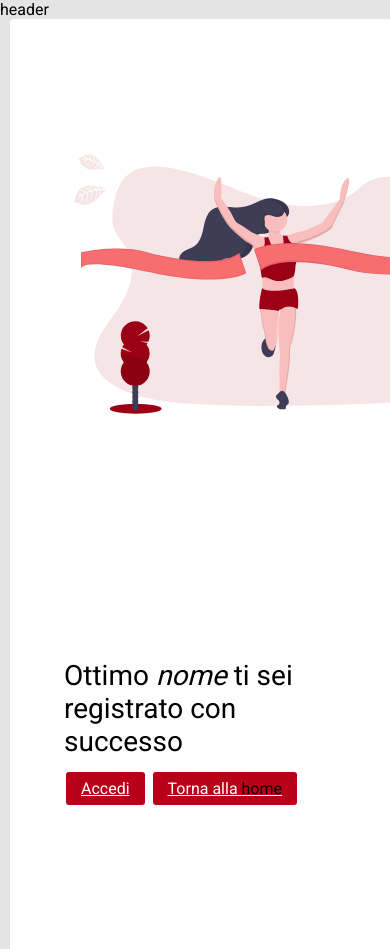
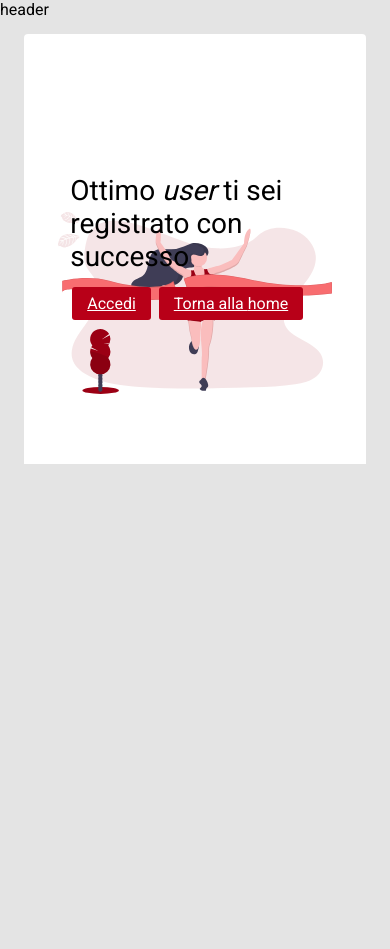
Before and after one commit to Tecwebberz/concorso-accattivante-accessibile, a PHP site: page /templates/registrationsuccess.template.html in a window 390 px wide; the page is wider, and only the part inside the window is pictured. After the commit the page ends 464 px from the top of that part, so only its background shows below. Run offline with PHP 8.4, Linux system fonts and the light colour scheme; some web fonts are replaced.

Commit message:
corretta pagina successo registrazione

```diff
--- a/public_html/assets/css/main.css
+++ b/public_html/assets/css/main.css
@@ -62,6 +62,8 @@ a:link {color: var(--primary-link)}
 a:active, a:hover{color: var(--primary-active);}
 
 a:visited {color: var(--primary-visited);}
+
+span[lang] { color: inherit; }
 
 abbr{
     text-decoration: none;
@@ -195,10 +197,13 @@ button.btn, input[type=button], input[type=submit], input[type=reset] {
 
 #collab.beauty-img { background-image: url("../img/collab.svg"); }
 #search.beauty-img { background-image: url("../img/search_girl.svg"); }
-#study.beauty-img{ background-image: url("../img/study.svg"); }
+#study.beauty-img { background-image: url("../img/study.svg"); }
 #error404.beauty-img{
     background-image: url("../img/lost_trees.svg");
     background-position: -100%;
+}
+#success.beauty-img {
+    background-image: url("../img/success.svg");
 }
 
 li.primary-box {
@@ -860,4 +865,11 @@ fieldset.rating > legend {
         background-position: bottom;
         background-size: 90% 45%;
     }
+
+    section#success {
+        flex-direction: row;
+        width: 80%;
+        margin: 0 auto;
+        margin-top: 15px;
+    }
 }
--- a/public_html/templates/registrationsuccess.template.html
+++ b/public_html/templates/registrationsuccess.template.html
@@ -11,10 +11,9 @@
 
     <component>header</component>
 
-    <section class="flex-container flex-close solid">
-        <img class="primary-box" src="assets/img/success.svg"></img>
+    <section id="success" class="flex-container flex-close solid beauty-img">
         <div class="helper">
-            <h2>Ottimo<em> <component>nome</component> </em>ti sei registrato con successo </h2>
+            <h2>Ottimo<em> <component>user</component> </em>ti sei registrato con successo </h2>
             <a class="btn btn-primary app" href ="../accedi.php">Accedi</a>
             <a class="btn btn-primary app" href ="../index.php">Torna alla <span lang="en">home</span></a>
         </div>
```
